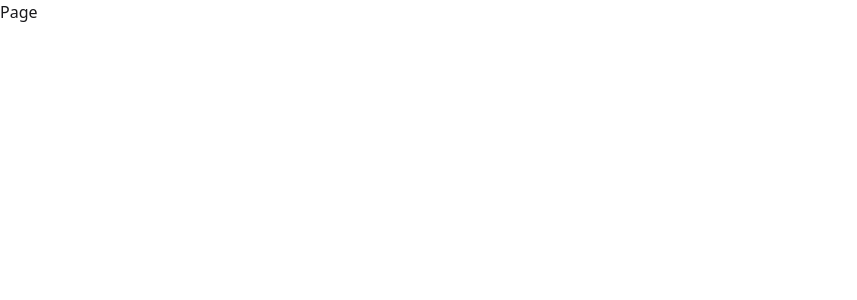
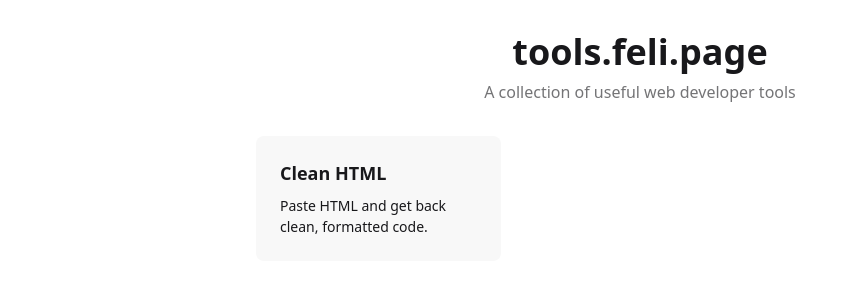
Before and after one commit to imfelixyeung/tools.feli.page, a Next.js app: page / in a window 1280 px wide. Shown: the top 300 px of the page, without its empty margins (0-857 px from the left). Built offline with nearby package versions, Linux system fonts and the light colour scheme.

Commit message:
feat(home): add landing page with tools list
- Replace default scaffold with grid of tool cards
- Update site metadata and title

```diff
--- a/app/layout.tsx
+++ b/app/layout.tsx
@@ -13,8 +13,8 @@
 });
 
 export const metadata: Metadata = {
-    title: "Create Next App",
-    description: "Generated by create next app",
+    title: "tools.feli.page",
+    description: "A collection of useful web developer tools",
 };
 
 export default function RootLayout({ children }: LayoutProps<"/">) {
--- a/app/page.tsx
+++ b/app/page.tsx
@@ -1,5 +1,36 @@
-const Page = () => {
-    return <div>Page</div>;
+import Link from "next/link";
+
+const tools = [
+    {
+        name: "Clean HTML",
+        description: "Paste HTML and get back clean, formatted code.",
+        href: "/tools/clean-html",
+    },
+] as const;
+
+const Home = () => {
+    return (
+        <div className="flex flex-col items-center p-8">
+            <h1 className="text-4xl font-bold mb-2">tools.feli.page</h1>
+            <p className="text-base-content/60 mb-8">
+                A collection of useful web developer tools
+            </p>
+            <div className="grid gap-4 sm:grid-cols-2 lg:grid-cols-3 w-full max-w-3xl">
+                {tools.map((tool) => (
+                    <Link
+                        key={tool.href}
+                        href={tool.href}
+                        className="card bg-base-200 hover:bg-base-300 transition-colors"
+                    >
+                        <div className="card-body">
+                            <h2 className="card-title">{tool.name}</h2>
+                            <p>{tool.description}</p>
+                        </div>
+                    </Link>
+                ))}
+            </div>
+        </div>
+    );
 };
 
-export default Page;
+export default Home;
```
